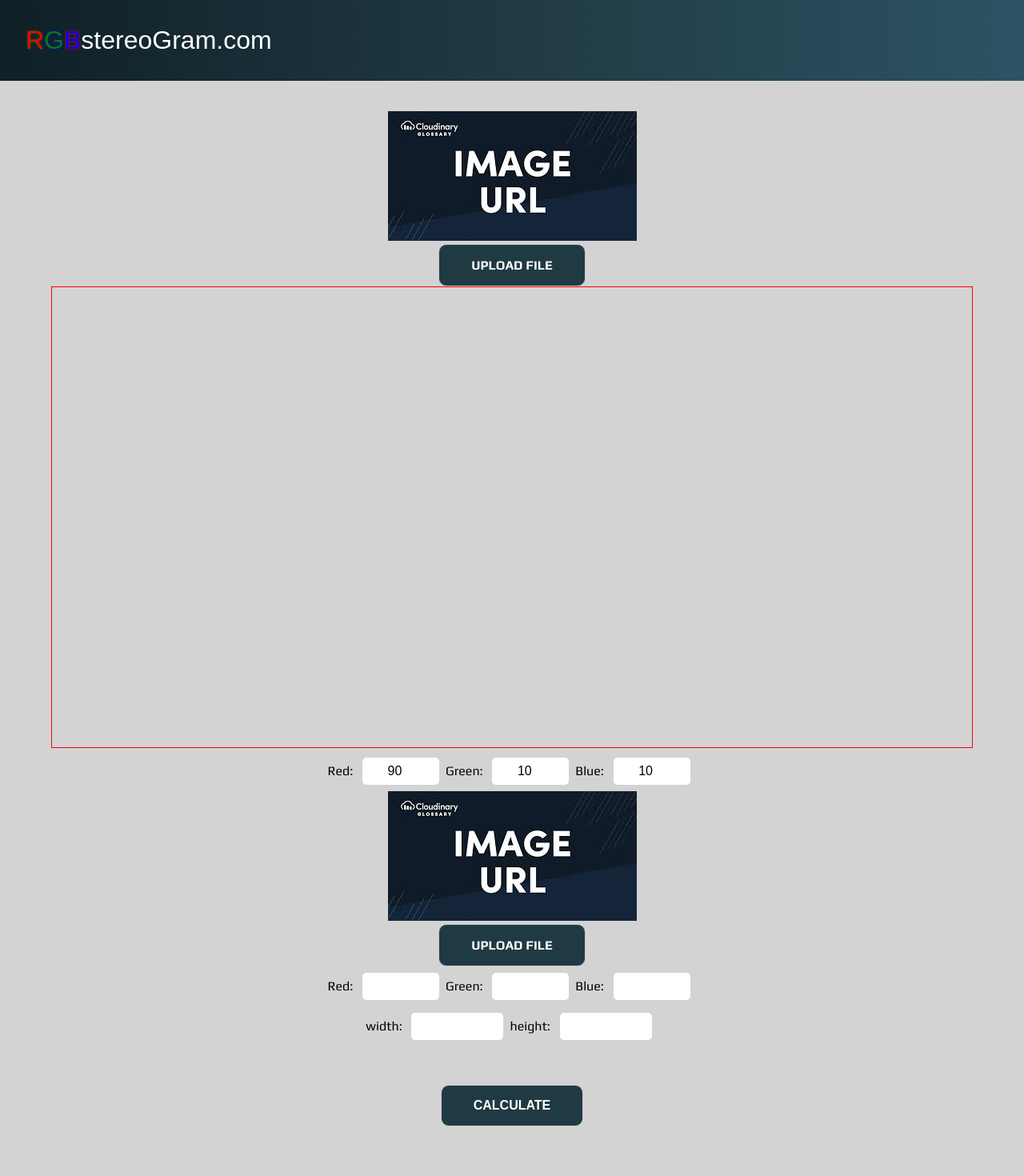
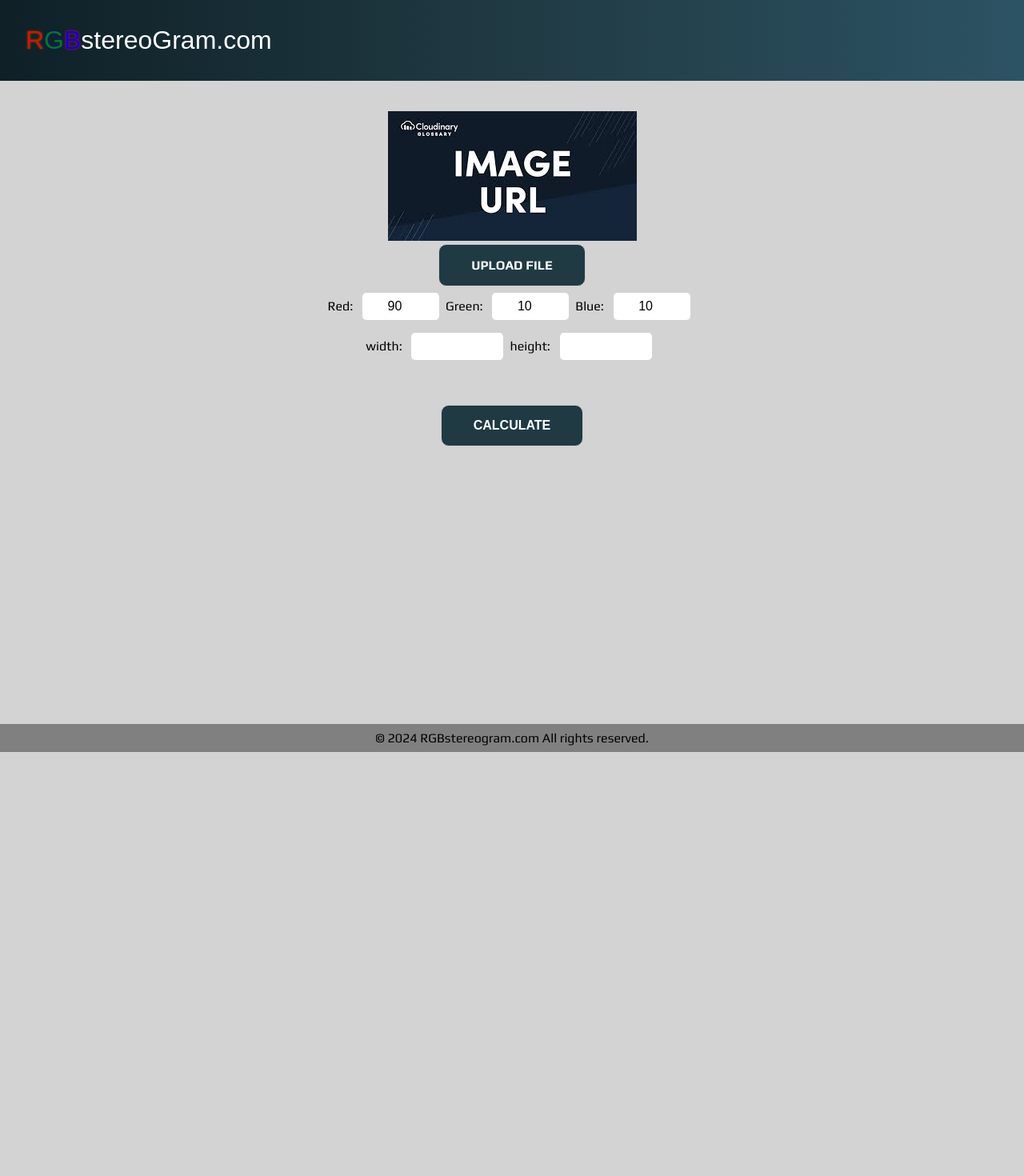
Before and after one commit to lukKotecki/RGBstereogram, a React (Vite) app: page / in a window 1280 px wide. Shown: the top 1470 px of the page at 80% size. After the commit the page ends 940 px from the top, so only its background shows below. Built offline with nearby package versions, Linux system fonts and the light colour scheme; a web font is replaced by a local one.

Commit message:
handling image display update

```diff
--- a/src/components/InputImages.jsx
+++ b/src/components/InputImages.jsx
@@ -4,74 +4,38 @@
 
     console.log(inputsState)
 
-    const canvasRef = React.useRef(null)
-
-    // React.useEffect(()=>{
-    //     const canvas = canvasRef.current
-    //     const context = canvas.getContext('2d')
-    //     // context.fillStyle = '#123123'
-
-    //     const image = new Image()
-    //     let URL = window.URL
-    //     if(inputsState.secondImageUrl){
-    //         image.src = URL.createObjectURL(inputsState.secondImageUrl)
-    //         context.drawImage(image, 0, 0, canvas.width, canvas.height)
-    //     }
-
-    // },[inputsState])
-
-
-    // input.addEventListener('change',(e)=>{
-    //     const image = new Image()
-    //     let URL = window.URL;
-    //     let url = URL.createObjectURL(e.target.files[0]);
-    //     image.src = url;
-
-    //     image.addEventListener('load', ()=>{
-    //         ctx.drawImage(image, 0, 0, 100,100)
-    //         // ctx.drawImage(image, 0, 0)
-    //     })
-    // })
-
     function handleInput(e){
         e.preventDefault()
+        console.log("To jest otrzymane: "+e.target.type)
 
-        // console.log(typeof e.target.files[0])
-        //image.src = url;
+        if(e.target.type === 'number'){
+            setInputsState(prev=> ({...prev, [e.target.id]: e.target.value }))
+        }else if(e.target.type === 'file'){
+            const url = window.URL.createObjectURL(e.target.files[0])
+            setInputsState(prev=>({ ...prev, [e.target.id]: url}))
+            handleImageUpload(e)
+        }
 
-        // let url = URL.createObjectURL(e.target.files[0]);
-        // console.log(url)
+    }
 
-        // if(e.target.value){
-        //     setInputsState(prev=> ({...prev, [e.target.id]: e.target.value}))
-        // }else if(e.target.files[0]){
-        //     // let URL = window.URL;
-        //     let url = URL.createObjectURL(e.target.files[0]);
-        //     setInputsState(prev=>({
-        //         ...prev, [e.target.id]: url
-        //     }))
-        // }
-        const URL = window.URL
-        const url = URL.createObjectURL(e.target.files[0])
-        setInputsState(prev=>({
-            ...prev,
-            [e.target.id]: url
-        }))
+    function handleImageUpload(e){
+        console.log(e.target.files.length)
+        switch(e.target.id){
+            case 'firstImageUrl':
+                console.log('kliknięto w pierwszym, ilość: '+e.target.files.length)
+        }
 
     }
 
     return (
-        <form id='form-container' onChange={handleInput}>
+        <form id='form-container'>
             <div className='input-wrapper'>
-                <div className='canvas-wrapper'>
-                    {/* <canvas /> */}
                 <img src={inputsState.firstImageUrl}/>
                 <br/>
                 <label htmlFor="firstImageUrl" className="custom-file-upload">
                     Upload file
                 </label>
-                    <input id="firstImageUrl" type="file" />
-                    <canvas ref={canvasRef} id='canvas' >fota</canvas>
+                <input onChange={handleInput} id="firstImageUrl" type="file" multiple />
                 <div className='number-inputs-wrapper'>
                     <label htmlFor='firstRed'>Red: </label>
                     <input onChange={handleInput} id='firstRed' name='firstRed' type='number' min='0' max='100' value={inputsState.firstRed}></input>
@@ -82,24 +46,7 @@
                 </div>
             </div>
 
-                <div className='canvas-wrapper'>
-                    {/* <canvas /> */}
-                    <img src={inputsState.secondImageUrl}/>
-                    <br/>
-                    <label htmlFor="secondImageUrl" className="custom-file-upload">
-                        Upload file
-                    </label>
-                    <input id="secondImageUrl" type="file" />
-                    <div className='number-inputs-wrapper'>
-                        <label htmlFor='second-red'>Red: </label>
-                        <input id='second-red' name='second-red' type='number' min='0' max='100'></input>
-                        <label htmlFor='second-green'>Green: </label>
-                        <input id='second-green' name='second-green' type='number' min='0' max='100'></input>
-                        <label htmlFor='second-blue'>Blue: </label>
-                        <input id='second-blue' name='second-blue' type='number' min='0' max='100'></input>
-                    </div>
-                </div>
-            </div>
+
 
             <div className='input-wrapper'>
                 <div className="number-inputs-wrapper">
```
Lines whose indentation alone changed are shown as unchanged.
